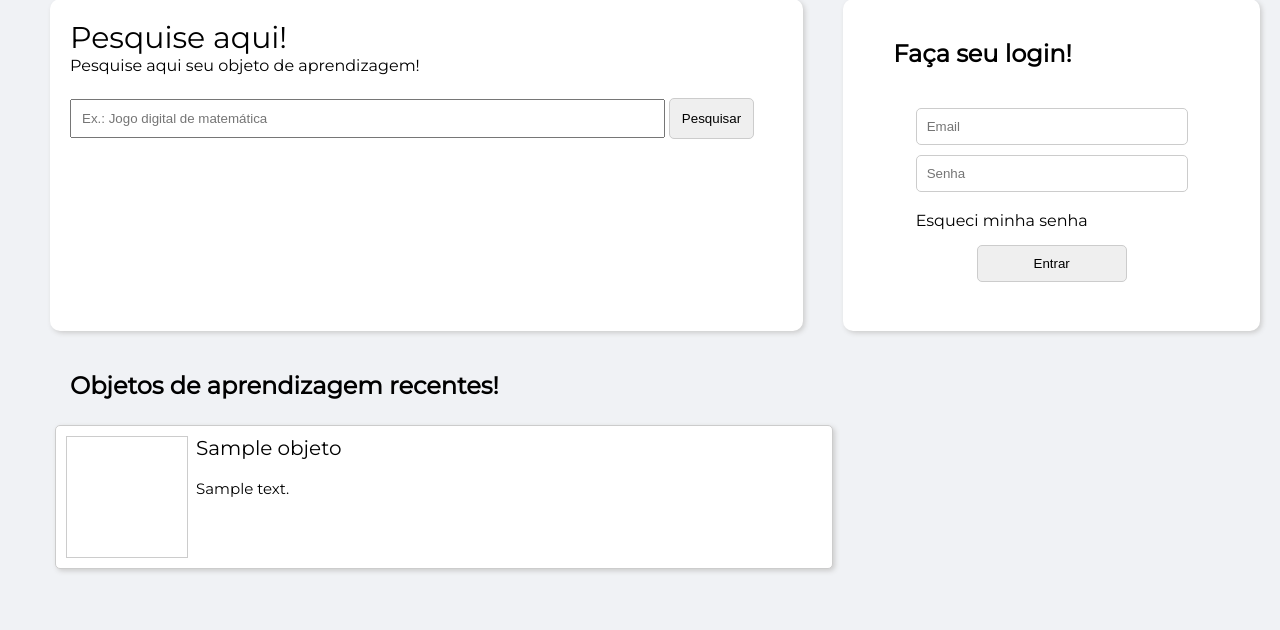
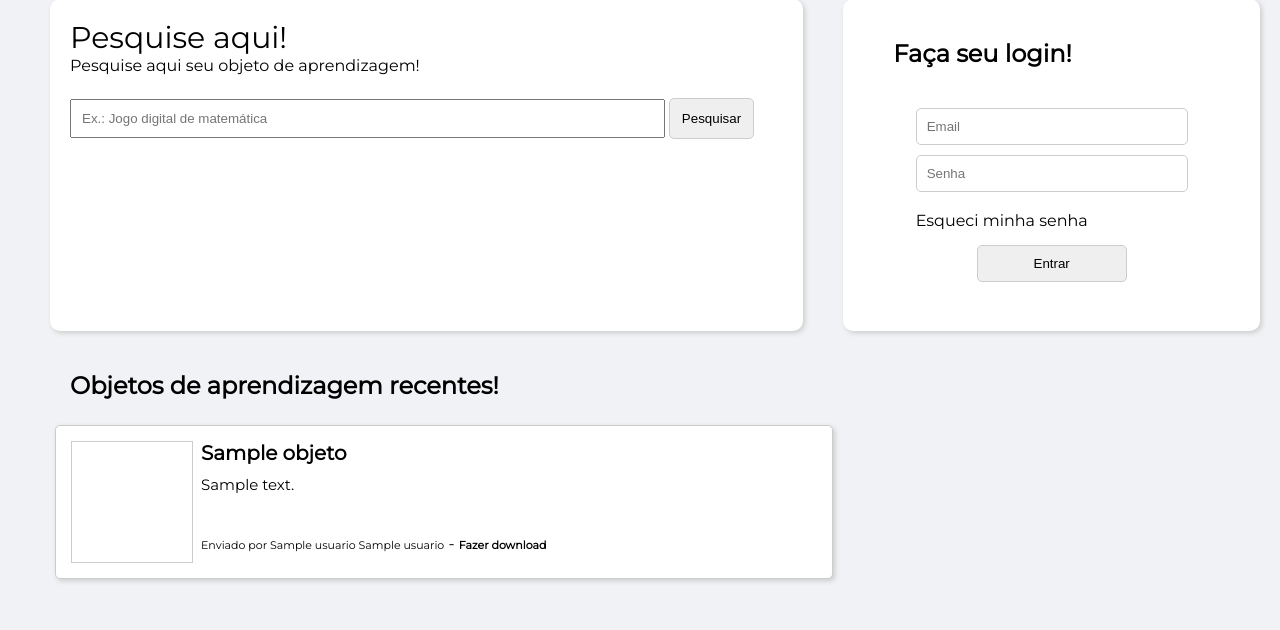
Before and after one commit to GtbFD/repositorio, a PHP site: page / in a window 1280 px wide. Shown: the part 170-800 px from the top of the page. Run offline with PHP 8.4, Linux system fonts and the light colour scheme; tables that the repository leaves empty or names only in its code hold one stand-in row (values such as "Sample post").

Commit message:
Objetos apresentados na tela inicial

```diff
--- a/css/style.css
+++ b/css/style.css
@@ -163,8 +163,9 @@ ul, li > a
     grid-template-columns: 120px 1fr 1fr;
     grid-template-areas:
         "img_objeto titulo_objeto ."
-        "img_objeto descricao_objeto descricao_objeto";
-    padding: 10px;
+        "img_objeto descricao_objeto descricao_objeto"
+        "img_objeto info_objeto info_objeto";
+    padding: 15px;
     margin-top: 5px;
     border-radius: 5px;
     box-shadow: var(--shadow);
@@ -181,6 +182,7 @@ ul, li > a
 .titulo_objeto > span
 {
     font-size: 20px;
+    font-weight: bold;
 }
 
 .descricao_objeto
@@ -188,7 +190,7 @@ ul, li > a
     grid-area: descricao_objeto;
     /*border: 1px solid #CCC;*/
     margin-left: 10px;
-    margin-top: -30px;
+    text-align: justify;
 }
 
 .descricao_objeto > span
@@ -203,3 +205,22 @@ ul, li > a
     width: 120px;
     height: 120px;
 }
+
+.info_objeto
+{
+    grid-area: info_objeto;
+    margin-left: 10px;
+    margin-top: 30px;
+}
+
+.info_objeto > span
+{
+    font-size: 11px;
+}
+
+.info_objeto > span > a
+{
+    text-decoration: none;
+    font-weight: bold;
+    color: black;
+}
--- a/index.php
+++ b/index.php
@@ -115,6 +115,10 @@
                         <div class="img_objeto">
                             <img src="">
                         </div>
+                        <div class="info_objeto">
+                            <span>Enviado por <?= $objeto[13].' '.$objeto[14] ?></span> -
+                            <span><a href="<?= $objeto[8] ?>">Fazer download</a></span>
+                        </div>
                     </div>
                 <!--Que triste :( não temos nada para mostrar ainda!-->
                 <?php endforeach; ?>
--- a/src/dao/ObjetoDAO.php
+++ b/src/dao/ObjetoDAO.php
@@ -74,12 +74,16 @@ class ObjetoDAO
 
     public function listarPorData()
     {
-        $query = "SELECT o.id, o.titulo, o.descricao, o.id_usuario, o.data_postagem, o.assunto, o.formato, o.linguagem, o.url, o.ativo, e.id, e.descricao, e.tipo
+        $query = "SELECT o.id, o.titulo, o.descricao, o.id_usuario,
+                  o.data_postagem, o.assunto, o.formato, o.linguagem,
+                  o.url, o.ativo, e.id, e.descricao, e.tipo, u.nome, u.sobrenome
                   FROM objetos AS o
                   INNER JOIN objeto_ensino AS oe
                     ON o.id = oe.id_objeto
                   INNER JOIN ensinos AS e
                     ON oe.id_ensino = e.id
+                  INNER JOIN usuarios AS u
+                    ON o.id_usuario = u.id
                   ORDER BY data_postagem DESC
                   LIMIT 5";
         $stmt = $this->conexao->prepare($query);
```
